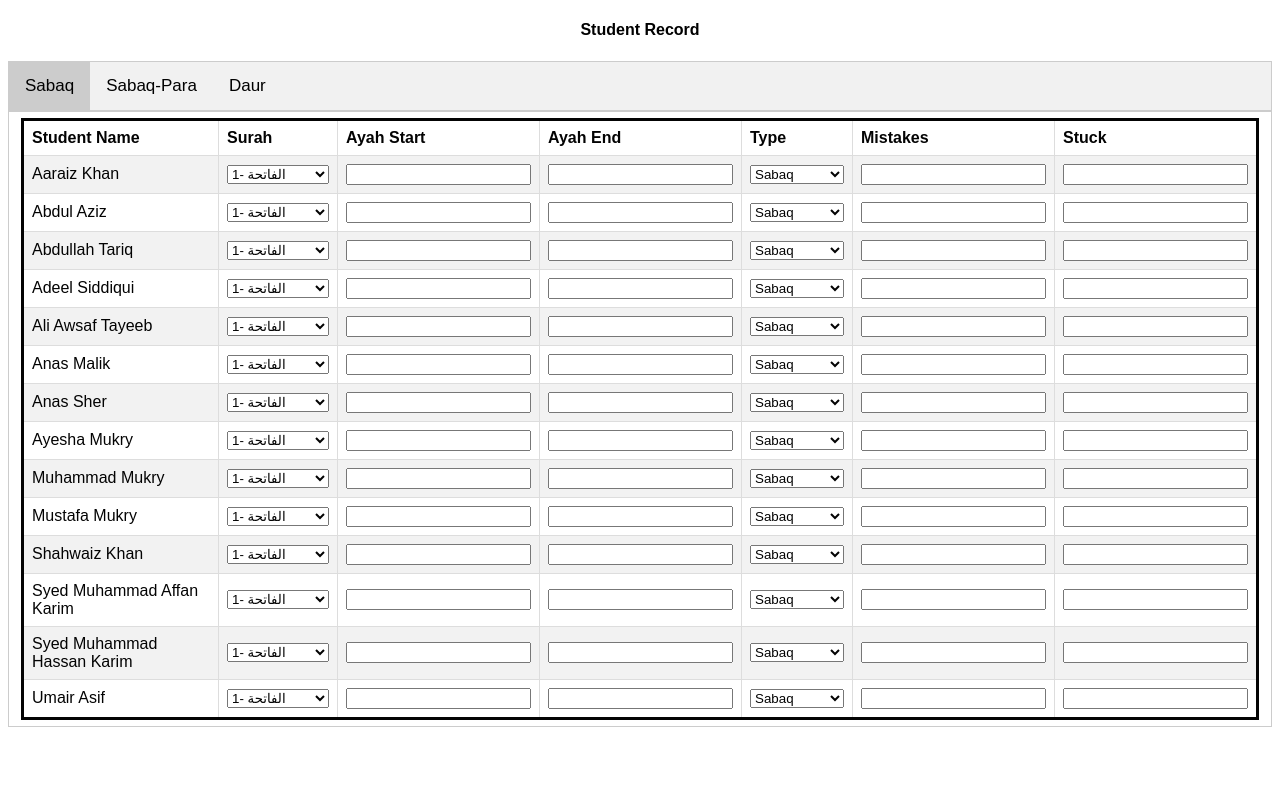
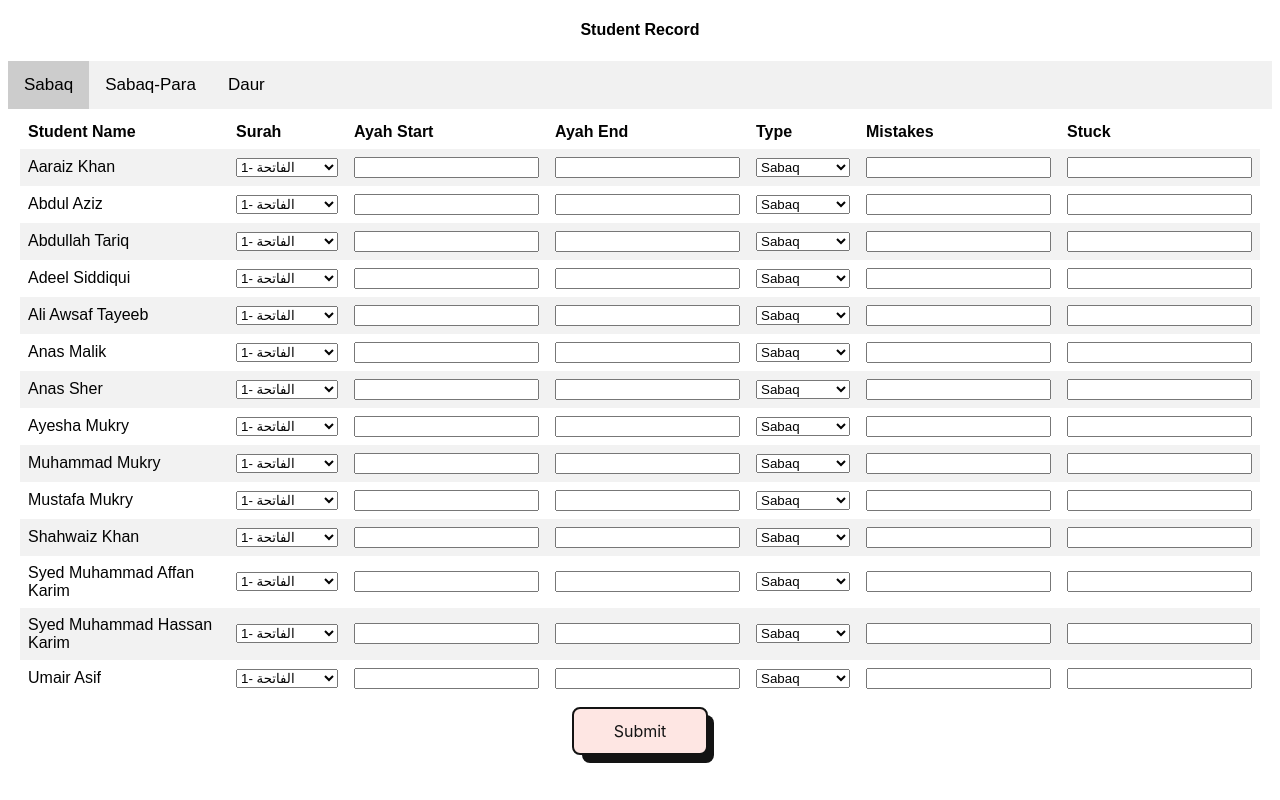
Before and after one commit to Anonymity1234/maktab_management, a Django app: page / in a window 1280 px wide, after a click on "Sabaq". Run offline with Django 4.2, Linux system fonts and the light colour scheme.

Commit message:
- implemented forms and csrf token - completed handling of form submissions in django

```diff
--- a/hifdh_management/models.py
+++ b/hifdh_management/models.py
@@ -8,7 +8,7 @@ class Hifdh_Table(models.Model):
 
     teacher_name_choices = [('Israr', 'Israr'), ('Qari Abdul Azeem', 'Qari Abdul Azeem')]
 
-    student_names = models.ForeignKey('Student_Names', on_delete=models.CASCADE)
+    student_names = models.ForeignKey('Student_Names', default='' , on_delete=models.CASCADE)
     surah = models.CharField(max_length=500)
     ayah_start = models.IntegerField()
     ayah_end = models.IntegerField()
--- a/hifdh_management/views.py
+++ b/hifdh_management/views.py
@@ -2,7 +2,7 @@ from django.shortcuts import render
 
 # Create your views here.
 
-from django.views.generic import ListView, DetailView, CreateView, UpdateView, DeleteView
+from django.views.generic import ListView, DetailView, CreateView, UpdateView, DeleteView, TemplateView
 
 from hifdh_management.models import Hifdh_Table
 
@@ -16,7 +16,7 @@ from django.contrib.auth.mixins import PermissionRequiredMixin
 from django.contrib.auth.mixins import UserPassesTestMixin
 from django.contrib.auth.mixins import AccessMixin
 
-class HifdhTableView(ListView):
+class HifdhTableView(TemplateView):
     model = Hifdh_Table
     template_name = 'index.html'
     # login_url = 'login'
@@ -24,5 +24,11 @@ class HifdhTableView(ListView):
 
     def get_context_data(self, **kwargs):
         context = super().get_context_data(**kwargs)
-        context['hifdh_table'] = Hifdh_Table.objects.all()
+        context['request'] = self.request
         return context
+
+    def post(self, request):
+        print(request.POST)
+        form = request.POST
+        print(form)
+        return render(request, 'index.html', {})
--- a/templates/index.html
+++ b/templates/index.html
@@ -11,7 +11,7 @@
         /* Style the tab */
         .tab {
             overflow: hidden;
-            border: 1px solid #ccc;
+            border: 1px #ccc;
             background-color: #f1f1f1;
 
         }
@@ -42,7 +42,7 @@
         .tabcontent {
             display: none;
             padding: 6px 12px;
-            border: 1px solid #ccc;
+            border: 1px #ccc;
             -webkit-animation: fadeEffect 4s;
             animation: fadeEffect 4s;
 
@@ -74,7 +74,7 @@
         }
 
         .tableData td, .tableData th {
-            border: 1px solid #ddd;
+            border: 1px #ddd;
             padding: 8px;
         }
 
@@ -97,6 +97,68 @@
         .tablinks {
             text-align: center;
         }
+
+        /* Button style */
+        .button-56 {
+            align-items: center;
+            background-color: #fee6e3;
+            border: 2px solid #111;
+            border-radius: 8px;
+            box-sizing: border-box;
+            color: #111;
+            cursor: pointer;
+            display: flex;
+            font-family: Inter, sans-serif;
+            font-size: 16px;
+            height: 48px;
+            justify-content: center;
+            line-height: 24px;
+            max-width: 100%;
+            padding: 0 25px;
+            position: relative;
+            text-align: center;
+            text-decoration: none;
+            user-select: none;
+            -webkit-user-select: none;
+            touch-action: manipulation;
+            margin-left: auto;
+            margin-right: auto;
+            margin-top: 10px;
+        }
+
+        .button-56:after {
+            background-color: #111;
+            border-radius: 8px;
+            content: "";
+            display: block;
+            height: 48px;
+            left: 0;
+            width: 100%;
+            position: absolute;
+            top: -2px;
+            transform: translate(8px, 8px);
+            transition: transform .2s ease-out;
+            z-index: -1;
+        }
+
+        .button-56:hover:after {
+            transform: translate(0, 0);
+        }
+
+        .button-56:active {
+            background-color: #ffdeda;
+            outline: 0;
+        }
+
+        .button-56:hover {
+            outline: 0;
+        }
+
+        @media (min-width: 768px) {
+            .button-56 {
+                padding: 0 40px;
+            }
+        }
     </style>
 </head>
 <body>
@@ -111,7 +173,9 @@
     </div>
 
     <div id="Sabaq" class="tabcontent">
-        <table id="tableData0" class="tableData" style="border:solid; cellpadding:2">
+        <form action="#" method="post" class="submission-form">
+            {% csrf_token %}
+            <table id="tableData0" class="tableData" style="cellpadding:2">
                 <tr>
                     <td><b>Student Name</b></td>
                     <td><b>Surah</b></td>
@@ -122,10 +186,15 @@
                     <td><b>Stuck</b></td>
                 </tr>
             </table>
+            <button class="button-56" type="submit">Submit</button>
+        </form>
     </div>
 
+
     <div id="Sabaq-Para" class="tabcontent">
-        <table id="tableData1" class="tableData" style="border:solid; cellpadding:2">
+        <form action="" method="post" class="submission-form">
+            {% csrf_token %}
+            <table id="tableData1" class="tableData" style="cellpadding:2">
                 <tr>
                     <td><b>Student Name</b></td>
                     <td><b>Surah</b></td>
@@ -136,10 +205,14 @@
                     <td><b>Stuck</b></td>
                 </tr>
             </table>
+            <button class="button-56" type="submit">Submit</button>
+        </form>
     </div>
 
     <div id="Daur" class="tabcontent">
-        <table id="tableData2" class="tableData" style="border:solid; cellpadding:2">
+        <form action="#" method="post" class="submission-form">
+            {% csrf_token %}
+            <table id="tableData2" class="tableData" style="cellpadding:2">
                 <tr>
                     <td><b>Student Name</b></td>
                     <td><b>Surah</b></td>
@@ -150,6 +223,8 @@
                     <td><b>Stuck</b></td>
                 </tr>
             </table>
+            <button class="button-56" type="submit">Submit</button>
+        </form>
     </div>
 
 
@@ -243,7 +318,8 @@
                 selectTag2.selectedIndex = 2
                 selectTag2.options[0].disabled = true;
                 selectTag2.options[1].disabled = true;
-            };
+            }
+            ;
 
 
             let mistakeInput = document.createElement("input");
```
Also changed, not shown: maktab_management/settings.py (+10 -10 lines). Lines whose indentation alone changed are shown as unchanged.
